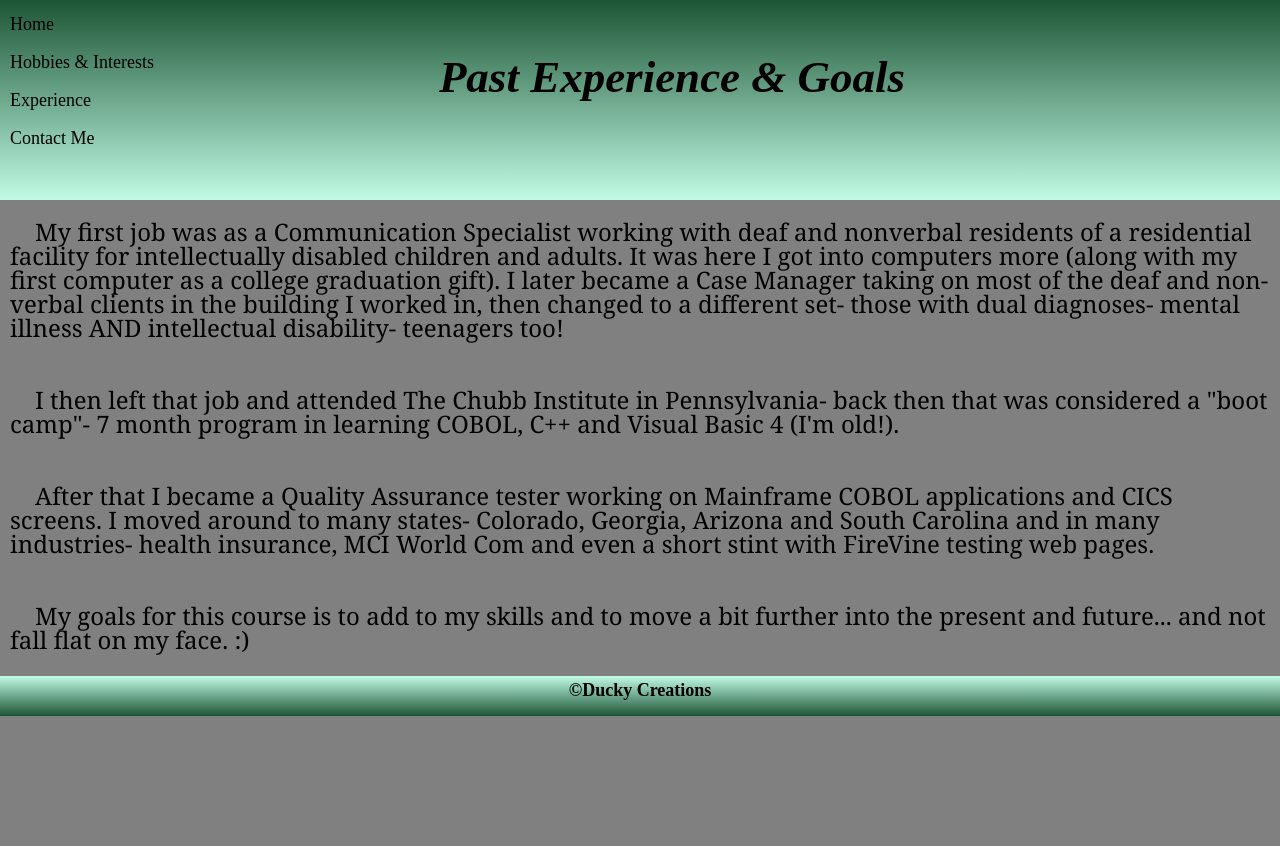
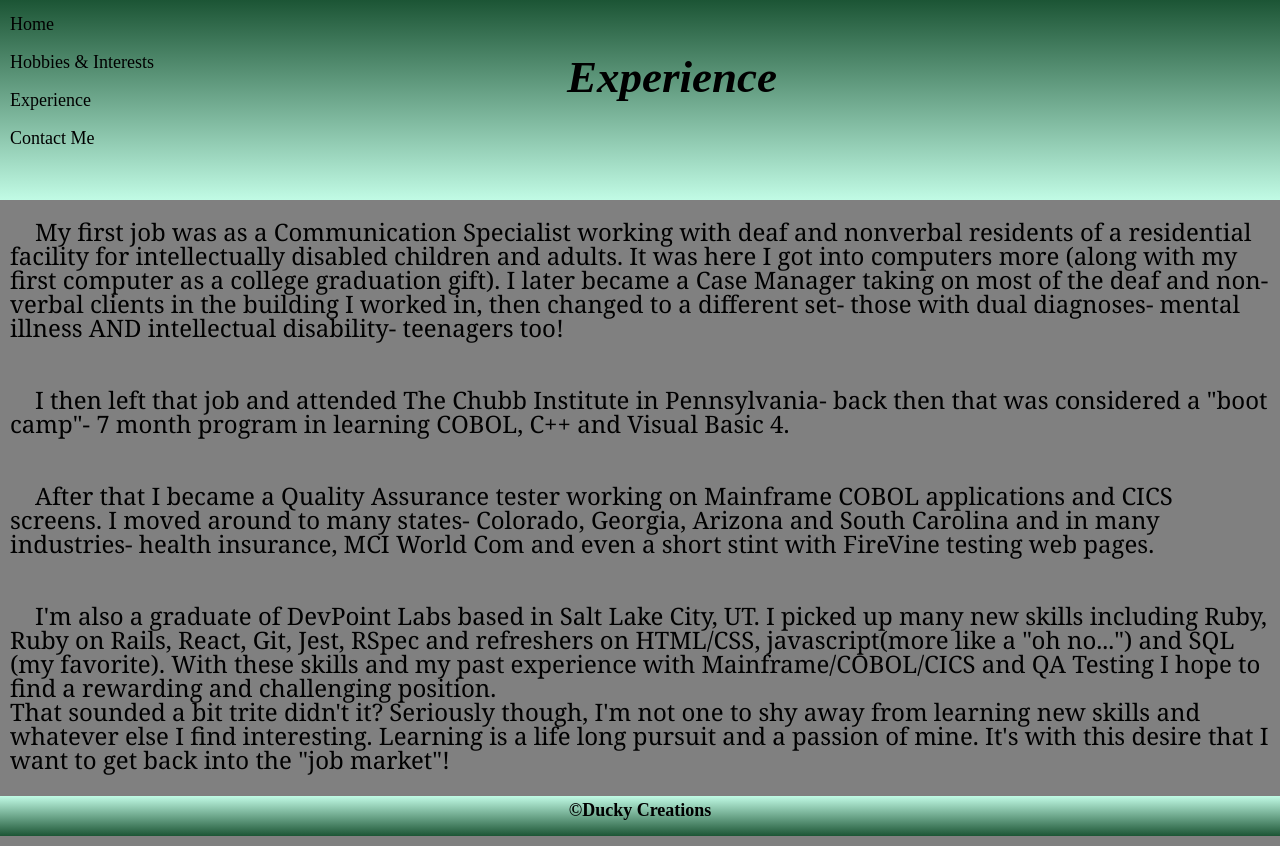
Before and after one commit to CQW-Code/AboutMe, a plain HTML site: page experience.html in a window 1280 px wide. Before the commit the page ends 800 px from the top, so only its background shows below. Drawn offline with Linux system fonts and the light colour scheme.

Commit message:
some small updates

```diff
--- a/experience.html
+++ b/experience.html
@@ -2,7 +2,7 @@
 
 <!DOCTYPE html>
 
-<!-- Main page for About Me page -->
+<!-- Work experience etc page -->
 <html lang= "en">
 
 <html>
@@ -10,7 +10,7 @@
       <meta charset = "utf-8">
 
       <title>
-      About Me Past Experience and Goals
+      Experience & Projects
     </title>
 
     <link rel = "stylesheet" href = "main.css">
@@ -27,7 +27,7 @@
           <a href = "contactform.html">Contact Me</a>
 
         </nav>
-    <h1> Past Experience & Goals</h1>
+    <h1> Experience</h1>
 
 
   </header>
@@ -44,7 +44,7 @@
          <br>
         <p>
             I then left that job and attended The Chubb Institute in Pennsylvania- back then
-            that was considered a "boot camp"- 7 month program in learning COBOL, C++ and Visual Basic 4 (I'm old!).
+            that was considered a "boot camp"- 7 month program in learning COBOL, C++ and Visual Basic 4.
          </p>
          <br>
          <p>
@@ -54,8 +54,14 @@
          </p>
              <br>
          <p>
-              My goals for this course is to add to my skills and to move a bit further into the present
-              and future... and not fall flat on my face. :)
+            I'm also a graduate of DevPoint Labs based in Salt Lake City, UT.  I picked up many new skills
+            including Ruby, Ruby on Rails, React, Git, Jest, RSpec and refreshers on HTML/CSS, javascript(more
+            like a "oh no...") and SQL (my favorite).  With these skills and my past experience with Mainframe/COBOL/CICS
+            and QA Testing I hope to find a rewarding and challenging position.
+            <br>
+            That sounded a bit trite didn't it?  Seriously though, I'm not one to shy away from
+            learning new skills and whatever else I find interesting. Learning is  a life long pursuit and
+            a passion of mine.  It's with this desire that I want to get back into the "job market"!
          </p>
 
 
```
Also changed, not shown: Index.html (+4 -3 lines), contactform.html (+2 -2 lines), hobbies.html (+2 -2 lines).
